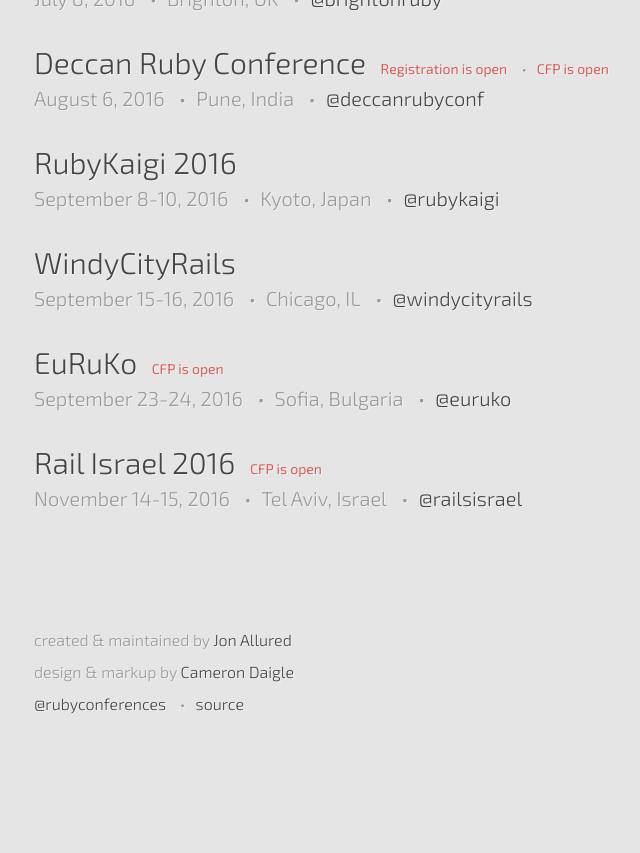
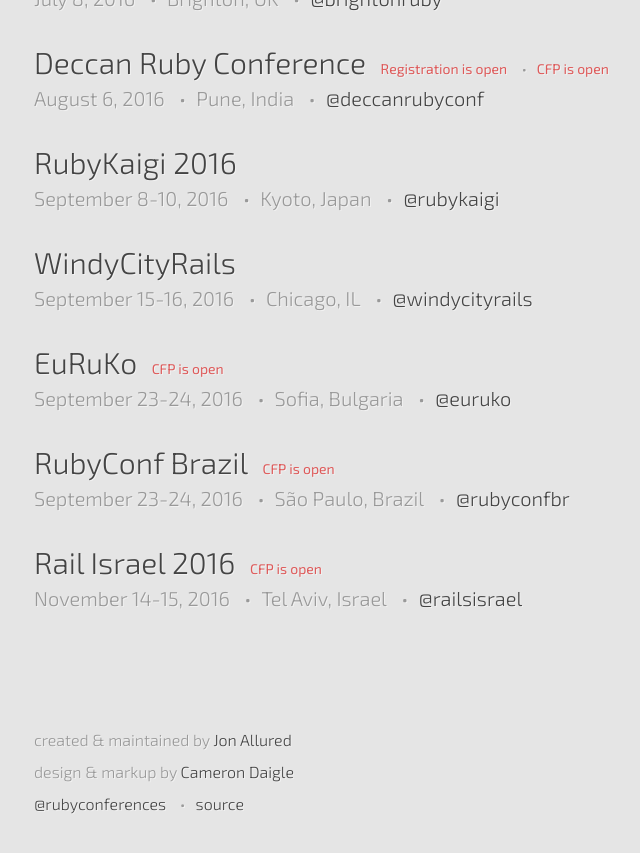
Before and after one commit to ruby-conferences/ruby-conferences.github.io, a Jekyll site: the page built from index.html, in a window 1280 px wide and 900 px high, scrolled down 1618 px. Shown: the top 853 px of the window, without its empty margins (206-846 px from the left). Built offline with Jekyll 4.4.1, drawn with Linux system fonts in a browser that asks for light colours; before the commit the page ends 2418 px from its top, so only the background shows below that.

Commit message:
Add RubyConf Brazil 2016

```diff
--- a/_data/current.yml
+++ b/_data/current.yml
@@ -103,6 +103,13 @@
   twitter: euruko
   cfp_phrase: CFP is open
 
+- name: RubyConf Brazil
+  location: São Paulo, Brazil
+  dates: "September 23-24, 2016"
+  url: http://rubyconfbrcfp.com.br/
+  twitter: rubyconfbr
+  cfp_phrase: CFP is open
+
 - name: RubyConf
   location: Cincinnati, OH
   dates: "November 10-12, 2016"
```
